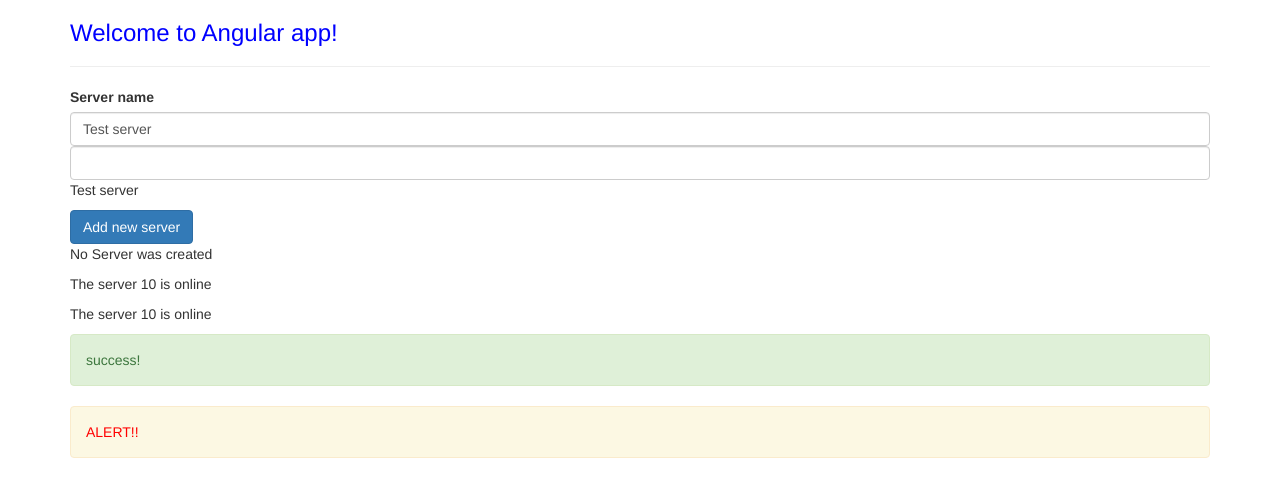
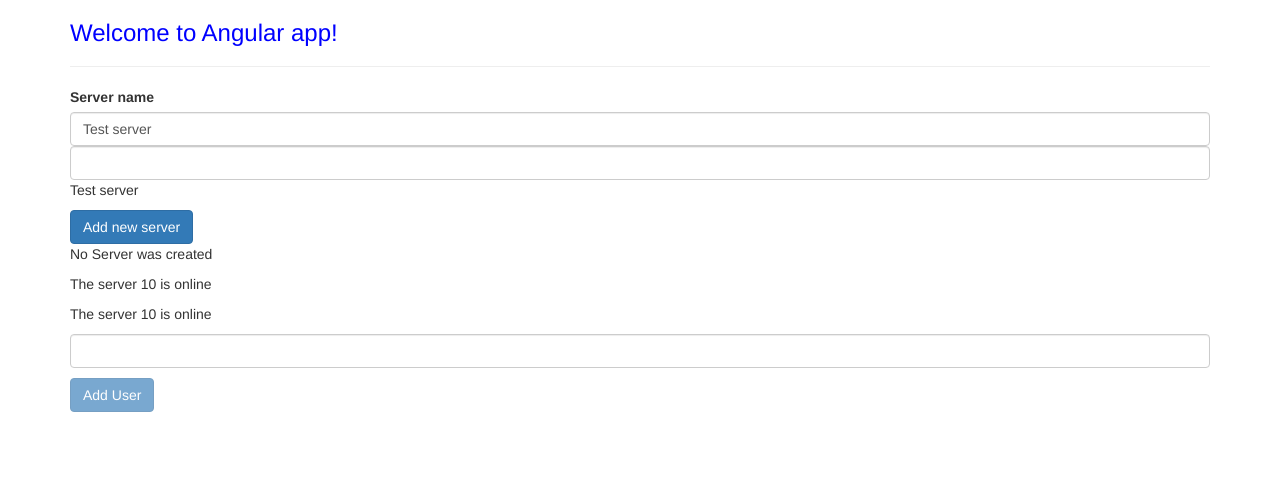
Before and after one commit to marcinsz/angular-first-app, an Angular app: page / in a window 1280 px wide. Shown: the top 496 px of the page. Built offline with nearby package versions, Linux system fonts and the light colour scheme.

Commit message:
Second assigment - checking data & events binding

```diff
--- a/src/app/app.component.html
+++ b/src/app/app.component.html
@@ -9,8 +9,10 @@
 
       <hr />
       <app-servers></app-servers>
-      <app-success-alert></app-success-alert>
-      <app-warning-alert></app-warning-alert>
+  <!--     <app-success-alert></app-success-alert>
+      <app-warning-alert></app-warning-alert> -->
+      <app-user></app-user>
+
 
     </div>
   </div>
--- a/src/app/app.module.ts
+++ b/src/app/app.module.ts
@@ -8,6 +8,7 @@
 import { ServersComponent } from './servers/servers.component';
 import { SuccessAlertComponent } from './success-alert/success-alert.component';
 import { WarningAlertComponent } from './warning-alert/warning-alert.component';
+import { UserComponent } from './user/user.component';
 
 @NgModule({
   declarations: [
@@ -15,7 +16,8 @@
     ServerComponent,
     ServersComponent,
     SuccessAlertComponent,
-    WarningAlertComponent
+    WarningAlertComponent,
+    UserComponent
   ],
   imports: [
     BrowserModule,
--- /dev/null
+++ b/src/app/user/user.component.html
@@ -0,0 +1,9 @@
+<input type="text" class="form-control" [(ngModel)]="username">
+
+<p>
+  {{ username }}
+</p>
+
+<button class="btn btn-primary"
+  [disabled]="!userButtonAccesible()"
+  (click)="username=''">Add User</button>
--- /dev/null
+++ b/src/app/user/user.component.ts
@@ -0,0 +1,24 @@
+import { Component, OnInit } from '@angular/core';
+
+@Component({
+  selector: 'app-user',
+  templateUrl: './user.component.html',
+  styleUrls: ['./user.component.css']
+})
+export class UserComponent implements OnInit {
+
+  username ='';
+
+  constructor() { }
+
+  ngOnInit() {
+  }
+
+  userButtonAccesible(){
+    if (this.username != '') {
+      return true;
+    }
+    return false;
+  }
+
+}
```
Also changed, not shown: src/app/user/user.component.css (added).
